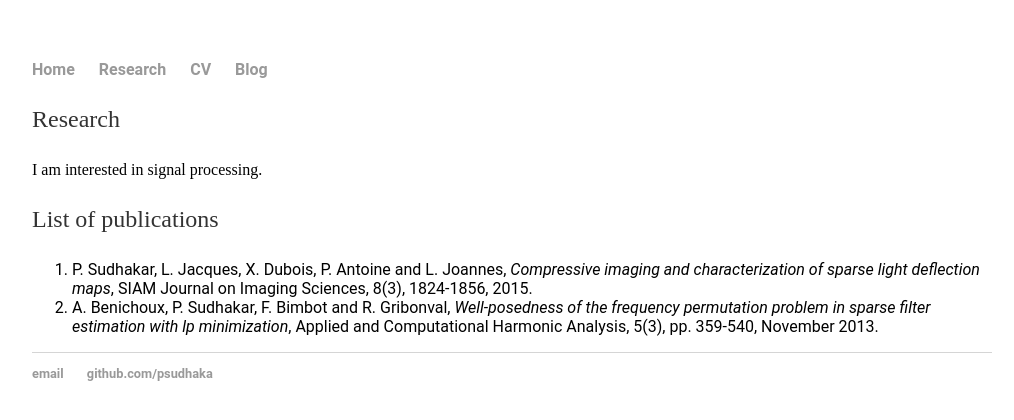
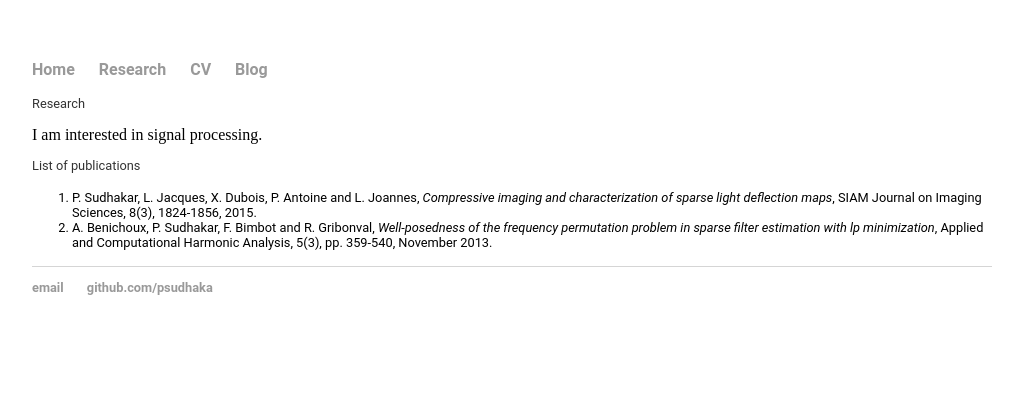
Before and after one commit to psudhaka/psudhaka.github.io, a Jekyll site: the page built from research.html, in a window 1280 px wide. Shown: the top 420 px of the page, without its empty margins (128-1142 px from the left). Built offline with Jekyll 4.4.1, drawn with Linux system fonts in a browser that asks for light colours.

Commit message:
Update main.css

```diff
--- a/css/main.css
+++ b/css/main.css
@@ -24,9 +24,10 @@ h1 {
     font-family: 'Roboto', sans-serif;
 }
 p {
-    font-size: 1.5em;
+    font-size: 0.8em;
     line-height: 1.4em;
     color: #333;
+    font-family: 'Roboto', sans-serif;
 }
 footer {
     border-top: 1px solid #d5d5d5;
@@ -43,7 +44,7 @@ ul.posts li {
 }
 
 ol.a li {
-    font-size: 1em;
+    font-size: 0.8em;
     list-style-type: decimal;
     font-family: 'Roboto', sans-serif;
 }
```
